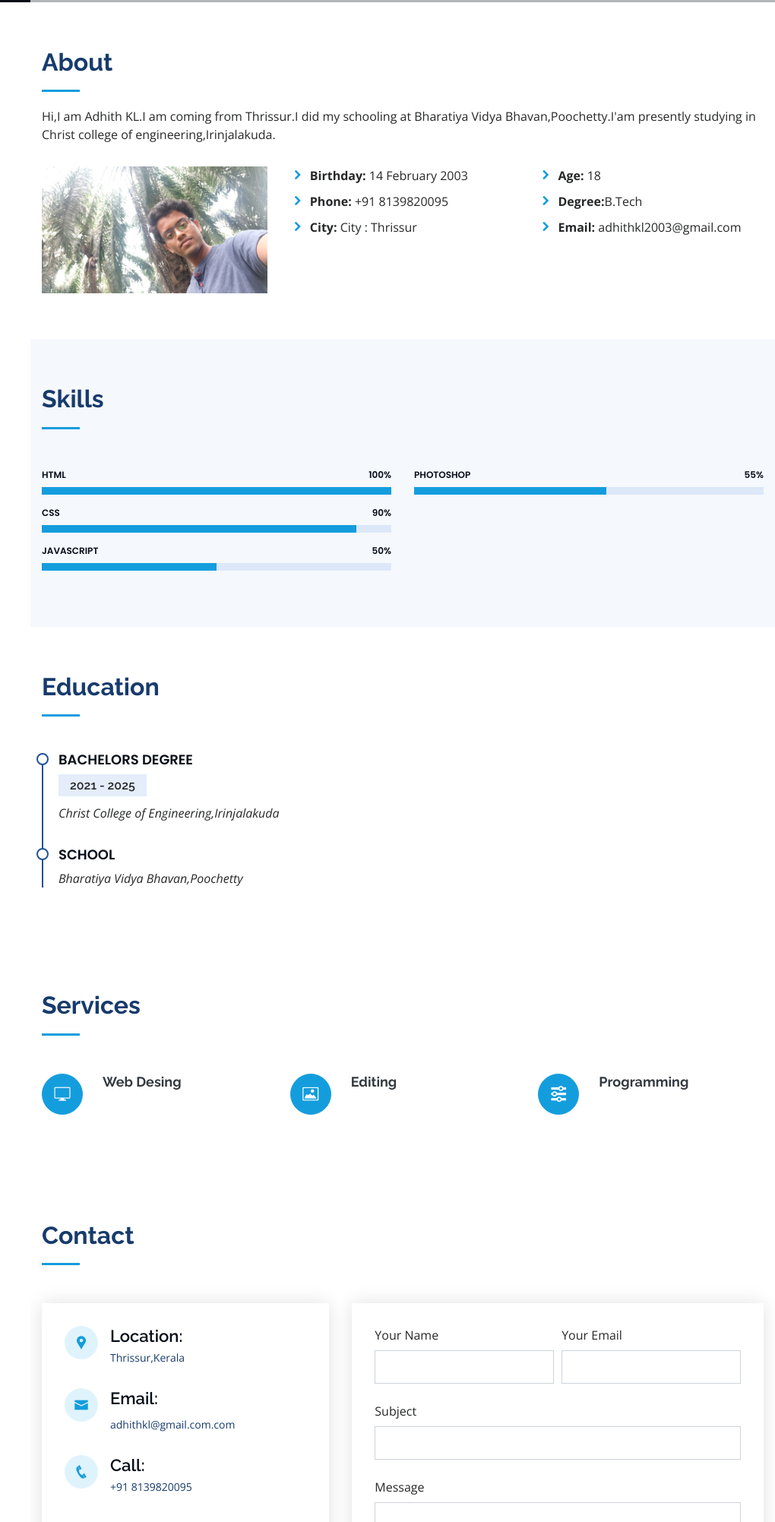
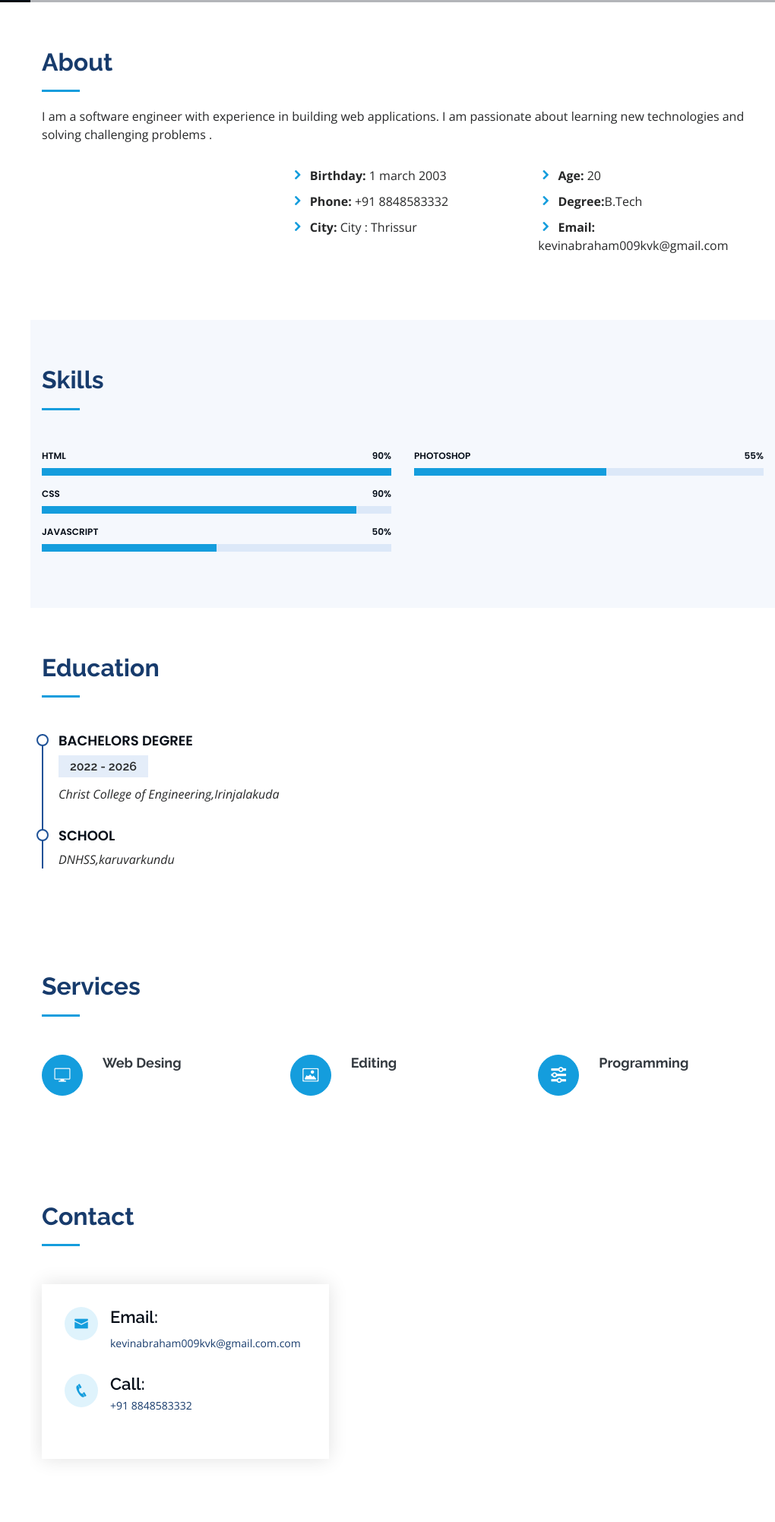
Before and after one commit to Kevin-Abraham/Portfolio, a plain HTML site: page index.html in a window 1280 px wide. Shown: the part 797-2800 px from the top of the page at 76% size, without its empty margins (260-1280 px from the left). Drawn offline with nearby package versions, Linux system fonts and the light colour scheme.

Commit message:
Initial commit

```diff
--- a/index.html
+++ b/index.html
@@ -35,13 +35,14 @@
     <div class="d-flex flex-column">
 
       <div class="profile">
-        <img src="assets/img/ad.jpeg" alt="" class="img-fluid rounded-circle">
-        <h1 class="text-light"><a href="index.html">Adhith KL</a></h1>
+        <img src="" alt="" class="img-fluid rounded-circle">
+        <h1 class="text-light"><a href="index.html">Kevin Abraham</a></h1>
         <div class="social-links mt-3 text-center">
           <a href="#" class="twitter"><i class="bx bxl-twitter"></i></a>
           <a href="#" class="facebook"><i class="bx bxl-facebook"></i></a>
           <a href="#" class="instagram"><i class="bx bxl-instagram"></i></a>
-          <a href="#" class="linkedin"><i class="bx bxl-linkedin"></i></a>
+          <a href="https://www.linkedin.com/in/your-linkedin-profile" class="linkedin"><i class="bx bxl-linkedin"></i></a>
+          <a href="https://github.com/your-github-profile" class="github"><i class="bx bxl-github"></i></a>
         </div>
       </div>
 
@@ -63,8 +64,8 @@
   <!-- ======= Hero Section ======= -->
   <section id="hero" class="d-flex flex-column justify-content-center align-items-center">
     <div class="hero-container" data-aos="fade-in">
-      <h1>Adhith KL</h1>
-      <p>I'm <span class="typed" data-typed-items="Designer, Developer, Photographer"></span></p>
+      <h1>Kevin Abraham</h1>
+      <p>I'm <span class="typed" data-typed-items="Designer, Developer"></span></p>
     </div>
   </section><!-- End Hero -->
 
@@ -76,12 +77,12 @@
 
         <div class="section-title">
           <h2>About</h2>
-          <p>Hi,I am Adhith KL.I am coming from Thrissur.I did my schooling at Bharatiya Vidya Bhavan,Poochetty.I'am presently studying in Christ college of engineering,Irinjalakuda.</p>
+          <p>I am a software engineer with experience in building web applications. I am passionate about learning new technologies and solving challenging problems .</p>
         </div>
 
         <div class="row">
           <div class="col-lg-4" data-aos="fade-right">
-            <img src="assets/img/ad.jpeg" class="img-fluid" alt="">
+            <img src="" class="img-fluid" alt="">
           </div>
           <div class="col-lg-8 pt-4 pt-lg-0 content" data-aos="fade-left">
 
@@ -89,16 +90,16 @@
             <div class="row">
               <div class="col-lg-6">
                 <ul>
-                  <li><i class="icofont-rounded-right"></i> <strong>Birthday:</strong> 14 February 2003</li>
-                  <li><i class="icofont-rounded-right"></i> <strong>Phone:</strong> +91 8139820095</li>
+                  <li><i class="icofont-rounded-right"></i> <strong>Birthday:</strong> 1 march 2003</li>
+                  <li><i class="icofont-rounded-right"></i> <strong>Phone:</strong> +91 8848583332  </li>
                   <li><i class="icofont-rounded-right"></i> <strong>City:</strong> City : Thrissur</li>
                 </ul>
               </div>
               <div class="col-lg-6">
                 <ul>
-                  <li><i class="icofont-rounded-right"></i> <strong>Age:</strong> 18</li>
+                  <li><i class="icofont-rounded-right"></i> <strong>Age:</strong> 20</li>
                   <li><i class="icofont-rounded-right"></i> <strong>Degree:</strong>B.Tech</li>
-                  <li><i class="icofont-rounded-right"></i> <strong>Email:</strong> adhithkl2003@gmail.com</li>
+                  <li><i class="icofont-rounded-right"></i> <strong>Email:</strong> kevinabraham009kvk@gmail.com</li>
                 </ul>
               </div>
             </div>
@@ -125,7 +126,7 @@
           <div class="col-lg-6" data-aos="fade-up">
 
             <div class="progress">
-              <span class="skill">HTML <i class="val">100%</i></span>
+              <span class="skill">HTML <i class="val">90%</i></span>
               <div class="progress-bar-wrap">
                 <div class="progress-bar" role="progressbar" aria-valuenow="100" aria-valuemin="0" aria-valuemax="100"></div>
               </div>
@@ -174,12 +175,12 @@
 
             <div class="resume-item">
               <h4>Bachelors Degree</h4>
-              <h5>2021 - 2025</h5>
+              <h5>2022 - 2026</h5>
               <p><em>Christ College of Engineering,Irinjalakuda</em></p>
             </div>
             <div class="resume-item">
               <h4>School</h4>
-              <p><em>Bharatiya Vidya Bhavan,Poochetty</em></p>
+              <p><em>DNHSS,karuvarkundu</em></p>
             </div>
           </div>
 
@@ -236,58 +237,25 @@
           <div class="col-lg-5 d-flex align-items-stretch">
             <div class="info">
               <div class="address">
-                <i class="icofont-google-map"></i>
-                <h4>Location:</h4>
-                <p>Thrissur,Kerala</p>
-              </div>
+
 
               <div class="email">
                 <i class="icofont-envelope"></i>
                 <h4>Email:</h4>
-                <p>adhithkl@gmail.com.com</p>
+                <p>kevinabraham009kvk@gmail.com.com</p>
               </div>
 
               <div class="phone">
                 <i class="icofont-phone"></i>
                 <h4>Call:</h4>
-                <p>+91 8139820095</p>
+                <p>+91 8848583332  </p>
               </div>
             </div>
 
           </div>
 
-          <div class="col-lg-7 mt-5 mt-lg-0 d-flex align-items-stretch">
-            <form action="forms/contact.php" method="post" role="form" class="php-email-form">
-              <div class="form-row">
-                <div class="form-group col-md-6">
-                  <label for="name">Your Name</label>
-                  <input type="text" name="name" class="form-control" id="name" data-rule="minlen:4" data-msg="Please enter at least 4 chars" />
-                  <div class="validate"></div>
-                </div>
-                <div class="form-group col-md-6">
-                  <label for="name">Your Email</label>
-                  <input type="email" class="form-control" name="email" id="email" data-rule="email" data-msg="Please enter a valid email" />
-                  <div class="validate"></div>
-                </div>
-              </div>
-              <div class="form-group">
-                <label for="name">Subject</label>
-                <input type="text" class="form-control" name="subject" id="subject" data-rule="minlen:4" data-msg="Please enter at least 8 chars of subject" />
-                <div class="validate"></div>
-              </div>
-              <div class="form-group">
-                <label for="name">Message</label>
-                <textarea class="form-control" name="message" rows="10" data-rule="required" data-msg="Please write something for us"></textarea>
-                <div class="validate"></div>
-              </div>
-              <div class="mb-3">
-                <div class="loading">Loading</div>
-                <div class="error-message"></div>
-                <div class="sent-message">Your message has been sent. Thank you!</div>
-              </div>
-              <div class="text-center"><button type="submit">Send Message</button></div>
-            </form>
-          </div>
+
+
 
         </div>
 
```
Also changed, not shown: 1 other file.
